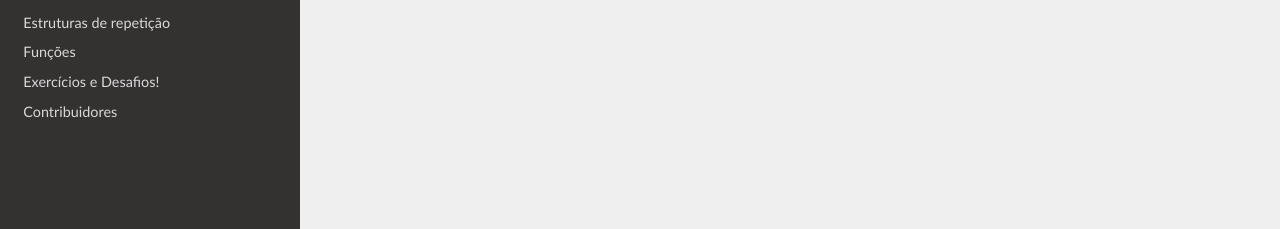
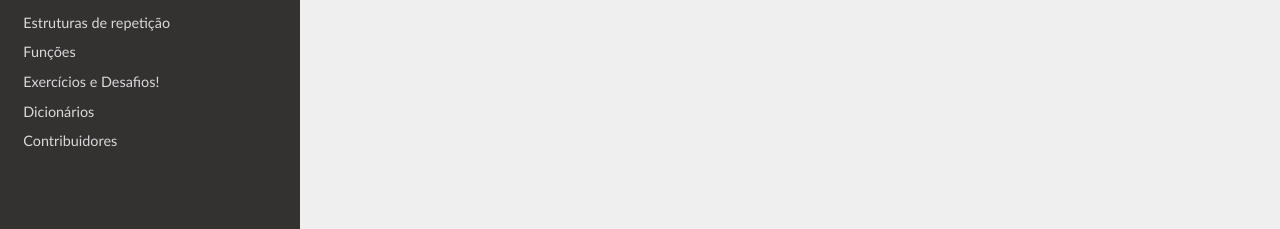
Before and after one commit to grupy-sanca/curso-python, a Sphinx documentation site: the page built from source/desafios_controle.rst, in a window 1280 px wide. Shown: the part 668-897 px from the top of the page. Built offline with Sphinx 7.4.7 and the Read the Docs theme 2.0.0, drawn with Linux system fonts in a browser that asks for light colours.

Commit message:
Add files via upload

```diff
--- a/source/exercicios.rst
+++ b/source/exercicios.rst
@@ -46,6 +46,10 @@
 
 .. include:: exercicios_listas.rst
 
+Dicionários
+-----------
+
+.. include:: dicionarios.rst
 
 Estruturas de Controle
 ----------------------
```
